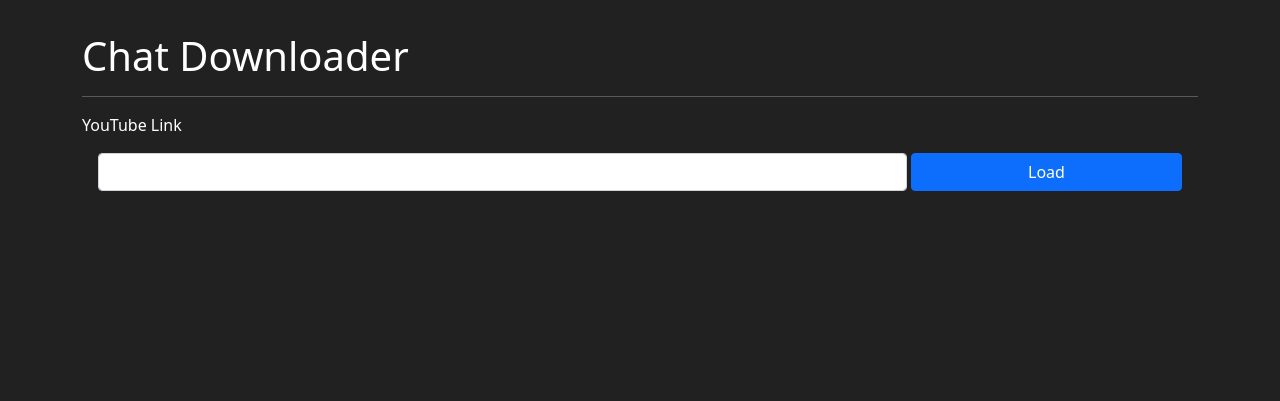
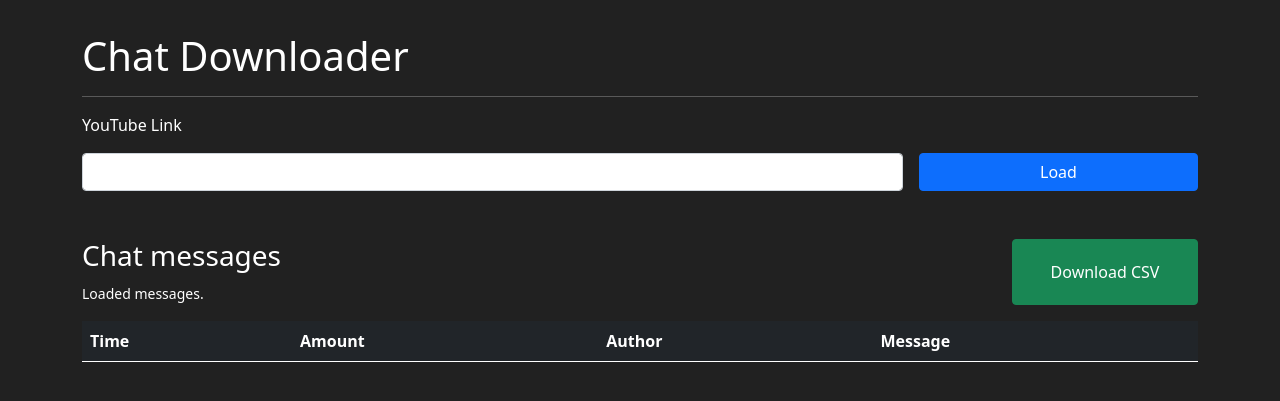
Before and after one commit to IAmVisco/chat-downloader, a Flask app: page / in a window 1280 px wide. Shown: the top 401 px of the page. Run offline with Flask 2, Linux system fonts and the light colour scheme; lists and menus that the app fills with data are empty; some libraries are stand-ins or nearby versions.

Commit message:
Fix styles, disable auto-preview for huge amounts of messages

```diff
--- a/static/script.js
+++ b/static/script.js
@@ -1,12 +1,11 @@
 const form = document.getElementById('urlForm');
-const urlInput = document.getElementById('url');
-const formButton = document.getElementById('urlFormButton');
-const tableBlock = document.getElementById('resultTable');
+const tableBody = document.getElementById('tableBody');
 
 let intervalRef = null;
 let isFormButtonDisabled = false;
 
 const toggleButton = () => {
+  const formButton = document.getElementById('urlFormButton');
   formButton.disabled = !isFormButtonDisabled;
   formButton.innerHTML = isFormButtonDisabled
     ? 'Load'
@@ -14,13 +13,34 @@
   isFormButtonDisabled = !isFormButtonDisabled;
 }
 
+const insertMessagesIntoDOM = (table, messages, videoId) => {
+  tableBody.innerHTML = '';
+  const tableContainer = document.getElementById('resultContainer');
+  for (const message of messages) {
+    const newRow = table.insertRow();
+    const timestamp = message.time > 0 ? message.time.toFixed(0) : 0;
+    newRow.innerHTML = `
+      <tr>
+        <td><a href="https://youtu.be/${videoId}?t=${timestamp}">${message.time_text}</a></td>
+        <td>${message.amount || '-'}</td>
+        <td>${message.author}</td>
+        <td>${message.message || ''}</td>
+      </tr>`;
+  }
+  tableContainer.style.display = 'block';
+
+}
+
 const fetchChatInfo = async (taskId) => {
+  const PREVIEW_LIMIT = 5000;
+  tableBody.innerHTML = '';
   const response = await fetch(`/chat/${taskId}`)
-  toggleButton();
   if (response.ok) {
     const data = await response.json();
-    const tableBody = document.getElementById('tableBody');
+
+    const total = document.getElementById('total');
     const downloadCsvButton = document.getElementById('downloadCsvButton');
+
     downloadCsvButton.onclick = async () => {
       const response = await fetch(`/chat/${taskId}/csv`);
       if (response.ok) {
@@ -35,19 +55,20 @@
         URL.revokeObjectURL(url);
       }
     }
-    tableBody.innerHTML = '';
-    for (const message of data) {
-      const newRow = tableBody.insertRow();
-      newRow.innerHTML = `
-      <tr>
-        <td><a href="https://youtu.be/${taskId}?t=${message.time > 0 ? message.time.toFixed(0) : 0}">${message.time_text}</a></td>
-        <td>${message.amount}</td>
-        <td>${message.author}</td>
-        <td>${message.message}</td>
-      </tr>`;
+    total.innerHTML = data.length;
+    if (data.length > PREVIEW_LIMIT) {
+      const loadAnyway = document.createElement('a');
+      loadAnyway.innerHTML = 'Show preview anyway';
+      loadAnyway.className = 'link-info';
+      loadAnyway.href = '#';
+      loadAnyway.onclick = () => insertMessagesIntoDOM(tableBody, data, taskId);
+      total.parentElement.insertAdjacentText('beforeend', `Preview for more than ${PREVIEW_LIMIT} messages is disabled by default. `)
+      total.parentElement.appendChild(loadAnyway);
+    } else {
+      insertMessagesIntoDOM(tableBody, data, taskId);
     }
-    tableBlock.style.display = 'block';
   }
+  toggleButton();
 }
 
 const checkTaskStatus = async (taskId) => {
@@ -62,6 +83,7 @@
 form.onsubmit = async (e) => {
   e.preventDefault();
   toggleButton();
+  const urlInput = document.getElementById('url');
   const response = await fetch('/chat', {
     method: 'POST',
     headers: { 'Content-Type': 'application/json' },
--- a/templates/home.html
+++ b/templates/home.html
@@ -7,15 +7,18 @@
         <hr>
         <form id="urlForm" class="pb-3">
             <label for="url">YouTube Link</label>
-            <div class="row m-3">
+            <div class="row my-3 mx-0">
                 <input type="text" class="form-control col" id="url" required>
-                <button type="submit" class="btn btn-primary col-3 ms-1" id="urlFormButton">Load</button>
+                <button type="submit" class="btn btn-primary col-3 ms-3" id="urlFormButton">Load</button>
             </div>
         </form>
 
-        <div id="resultTable" style="display: none">
-            <div class="row my-3">
-                <h3 class="col-10">Chat messages</h3>
+        <div id="resultContainer" style="display: block; overflow: auto;">
+            <div class="row my-3 mx-0">
+                <div class="col-10 px-0">
+                    <h3>Chat messages</h3>
+                    <small>Loaded <b id="total"></b> messages. </small>
+                </div>
                 <button class="btn btn-success col" id="downloadCsvButton">Download CSV</button>
             </div>
             <table class="table table-dark table-hover">
```
Also changed, not shown: 1 other file.
